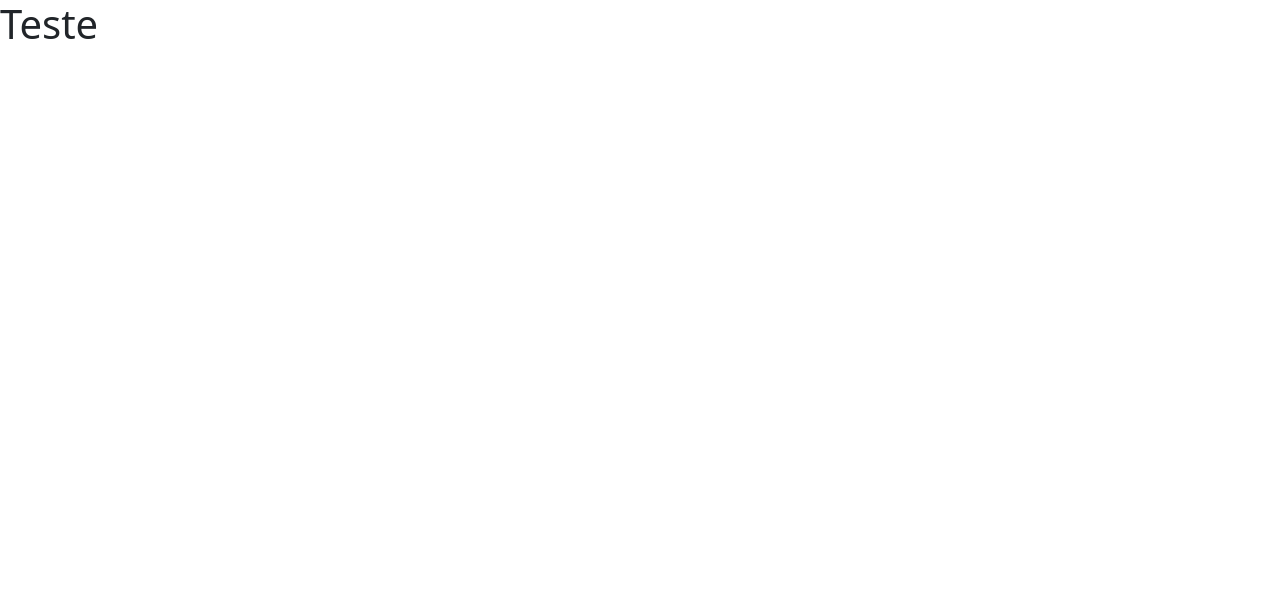
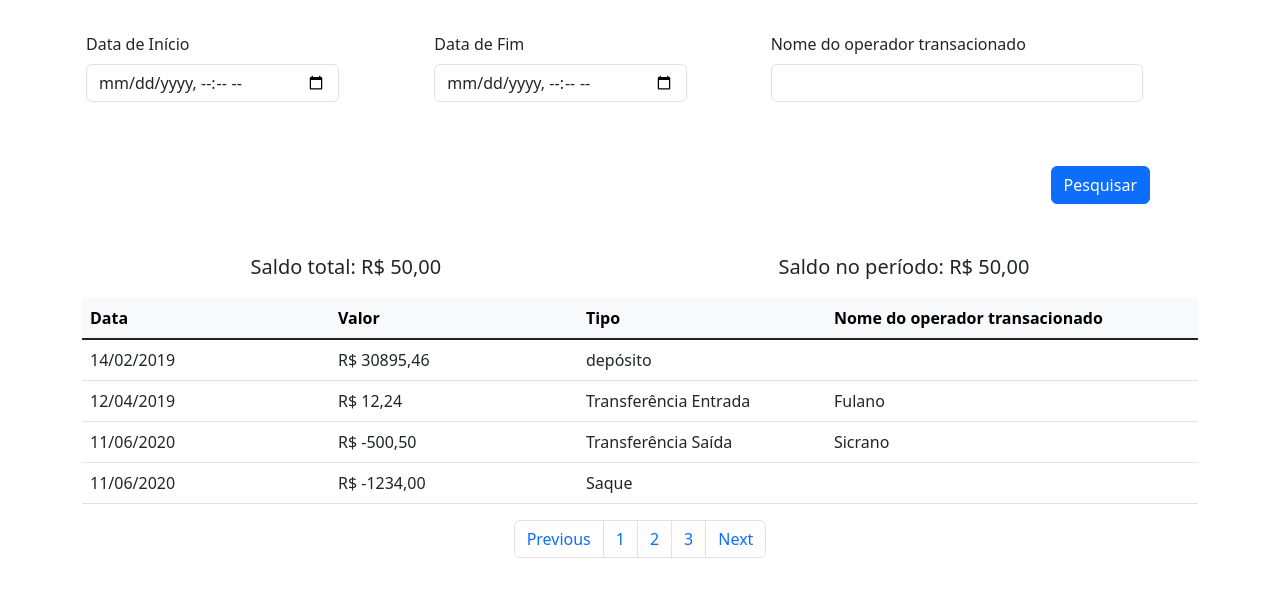
Before and after one commit to Michel172002/Processo-Seletivo-Supera-Frontend, a React (Vite) app in the folder ps-frontend/: page / in a window 1280 px wide. Shown: the top 596 px of the page. Built offline with nearby package versions, Linux system fonts and the light colour scheme.

Commit message:
created page home.

```diff
--- /dev/null
+++ b/ps-frontend/src/components/pages/Home.css
@@ -0,0 +1,12 @@
+.name-column {
+    width: 30%;
+}
+
+.type-column,
+.value-column{
+    width: 20%;
+}
+
+.date-column{
+    width: 20%;
+}
--- a/ps-frontend/src/components/pages/Home.jsx
+++ b/ps-frontend/src/components/pages/Home.jsx
@@ -1,6 +1,82 @@
+import "./Home.css"
+
 function Home() {
-    return(
-        <h1>Teste</h1>
+    return (
+        <div class="container">
+            <form>
+                <div className="row pt-3">
+                    <div className="col-3 me-auto p-3">
+                        <label class="form-label">Data de Início</label>
+                        <input type="datetime-local" class="form-control" />
+                    </div>
+                    <div className="col-3 me-auto p-3">
+                        <label class="form-label">Data de Fim</label>
+                        <input type="datetime-local" class="form-control" />
+                    </div>
+                    <div className="col-4 me-auto pt-3 p-1">
+                        <label class="form-label ">Nome do operador transacionado</label>
+                        <input type="text" class="form-control" />
+                    </div>
+                </div>
+                <div className="d-flex justify-content-end">
+                    <button type="submit" class="btn btn-primary me-5 mt-5">Pesquisar</button>
+                </div>
+            </form>
+
+            <div className="d-flex justify-content-around mb-2 pt-5">
+                <label className="form-label fs-5">Saldo total: R$ 50,00</label>
+                <label className="form-label fs-5">Saldo no período: R$ 50,00</label>
+            </div>
+            <div class="table-responsive">
+                <table class="table align-middle">
+                    <thead className="table-light">
+                        <tr>
+                            <th scope="col" className="date-column">Data</th>
+                            <th scope="col" className="value-column">Valor</th>
+                            <th scope="col" className="type-column">Tipo</th>
+                            <th scope="col" className="name-column">Nome do operador transacionado</th>
+                        </tr>
+                    </thead>
+                    <tbody class="table-group-divider">
+                        <tr>
+                            <td scope="row">14/02/2019</td>
+                            <td>R$ 30895,46</td>
+                            <td>depósito</td>
+                            <td></td>
+                        </tr>
+                        <tr>
+                            <td scope="row">12/04/2019</td>
+                            <td>R$ 12,24</td>
+                            <td>Transferência Entrada</td>
+                            <td>Fulano</td>
+                        </tr>
+                        <tr>
+                            <td scope="row">11/06/2020</td>
+                            <td>R$ -500,50</td>
+                            <td>Transferência Saída</td>
+                            <td>Sicrano</td>
+                        </tr>
+                        <tr>
+                            <td scope="row">11/06/2020</td>
+                            <td>R$ -1234,00</td>
+                            <td>Saque</td>
+                            <td></td>
+                        </tr>
+                    </tbody>
+                </table>
+            </div>
+            <div className="d-flex justify-content-center">
+                <nav aria-label="Page navigation example">
+                    <ul class="pagination">
+                        <li class="page-item"><a class="page-link" href="#">Previous</a></li>
+                        <li class="page-item"><a class="page-link" href="#">1</a></li>
+                        <li class="page-item"><a class="page-link" href="#">2</a></li>
+                        <li class="page-item"><a class="page-link" href="#">3</a></li>
+                        <li class="page-item"><a class="page-link" href="#">Next</a></li>
+                    </ul>
+                </nav>
+            </div>
+        </div>
     )
 }
 
```
